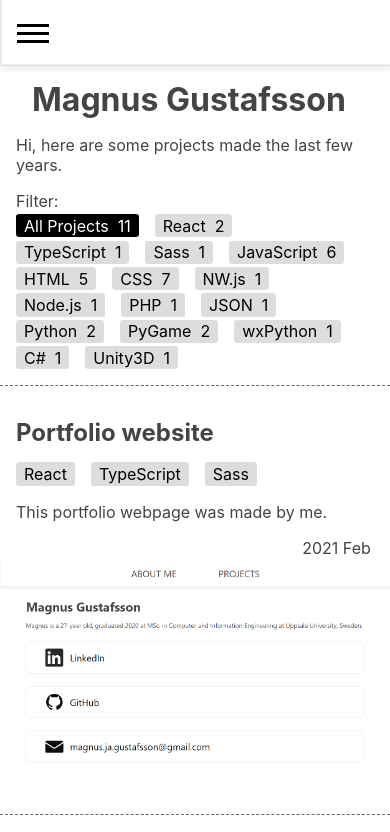
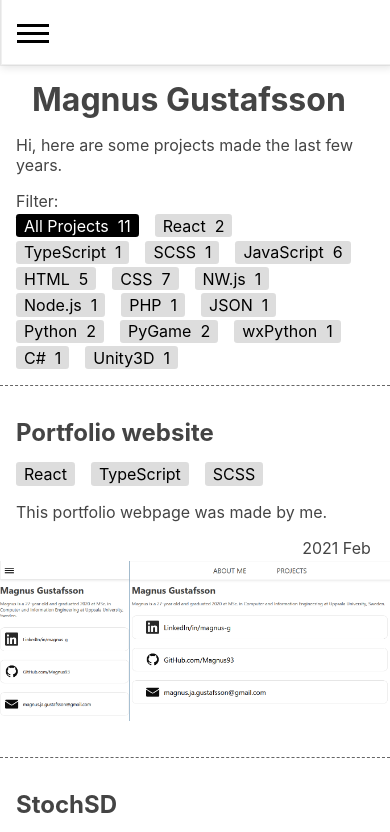
Before and after one commit to Magnus93/magnus-g-ts, a React app: page / in a window 390 px wide. Shown: the top 832 px of the page. Built offline with nearby package versions, Linux system fonts and the light colour scheme.

Commit message:
Add show more clearly that site is responsive in projects

```diff
--- a/src/components/ProjectsPage/project.ts
+++ b/src/components/ProjectsPage/project.ts
@@ -28,7 +28,7 @@ let projects : ProjectData[] = [
     {
         title: "Portfolio website",
         image: portfoliopage,
-        tags: ["React", "TypeScript", "Sass"],
+        tags: ["React", "TypeScript", "SCSS"],
         desc: "This portfolio webpage was made by me.",
         time: "2021 Feb"
     },
```
Also changed, not shown: src/components/ProjectsPage/img/portfolio-page-2021.png.
